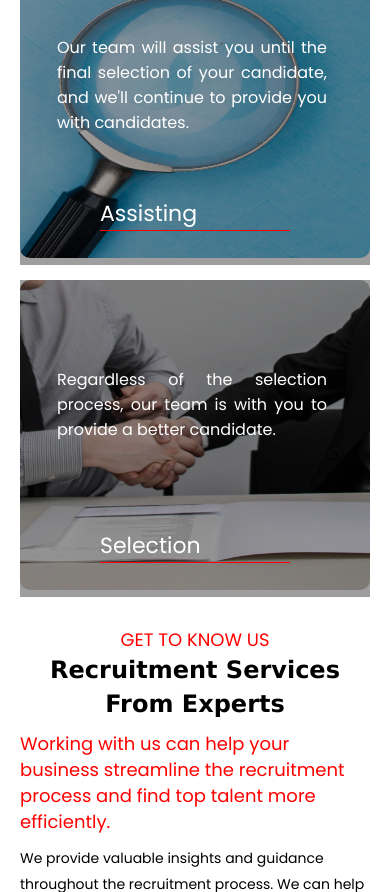
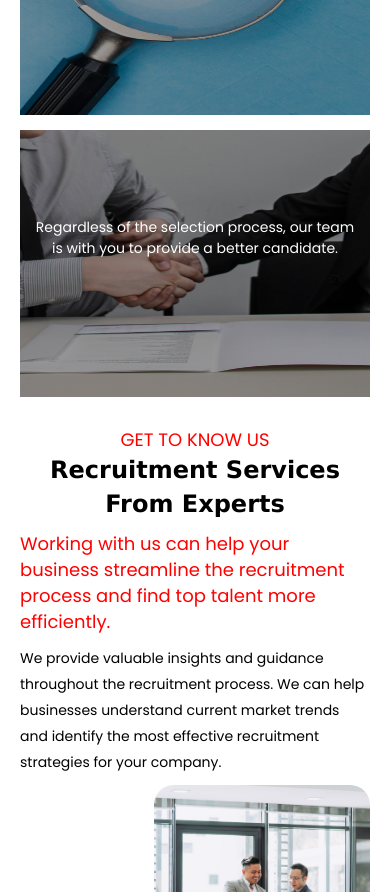
Before and after one commit to prabhattiwarii/hiring-web, a React (Create React App) app: page / in a window 390 px wide. Shown: the part 3580-4472 px from the top of the page. Built offline with nearby package versions, Linux system fonts and the light colour scheme.

Commit message:
changes home

```diff
--- a/src/component/Home.jsx
+++ b/src/component/Home.jsx
@@ -90,11 +90,9 @@ const Home = () => {
                             <div className="im">
                                 <img src={item.img} alt="Logo" />
                             </div>
-                            <div className="word">
-                                <div className='un'>{item.title}</div>
-                                <div className='visibility'>
-                                    {item.text}
-                                </div>
+                            <div className="info">
+                                <div className='text'>{item.text}</div>
+                                <div className='title'>{item.title}</div>
                             </div>
                         </div>
                     ))}
@@ -108,11 +106,13 @@ const Home = () => {
                     <div className='desc'>We provide valuable insights and guidance throughout the recruitment process. We can help businesses understand current market trends and identify the most effective recruitment strategies for your company.</div>
                 </div>
                 <div className='right'>
-                    <div className="im">
-                        <img className='img-1' src='./images/about-1.jpg' alt="Logo" />
-                    </div>
-                    <div className="im1">
-                        <img className='img-2' src='./images/about-2.jpg' alt="Logo" />
+                    <div className="right-banner">
+                        <div className="im">
+                            <img className='img-1' src='./images/about-1.jpg' alt="Logo" />
+                        </div>
+                        <div className="im1">
+                            <img className='img-2' src='./images/about-2.jpg' alt="Logo" />
+                        </div>
                     </div>
                 </div>
             </div>
@@ -124,7 +124,7 @@ const Home = () => {
                 <div className='services-wrap'>
                     {offerData.map((servics) => (
                         <div className='services-item' key={servics.id}>
-                            <img src={servics.img} alt='' />
+                            <div className="service-img"><img src={servics.img} alt='' /></div>
                             <div className="info">
                                 <div className="head">{servics.title}</div>
                                 <div className="head-1">{servics.desc}</div>
--- a/src/component/home.css
+++ b/src/component/home.css
@@ -32,42 +32,45 @@
 
 
 /* recruitment-section */
-.recruitment-section{padding:40px 0;max-width:1200px;margin:0 auto;}
+.recruitment-section{padding:40px 0;max-width:14400px;margin:0 auto;}
 .recruitment-section .heading{text-align:center;margin:0 0 20px;}
 .heading .head1{font-size: 22px;color: red;}
 .heading .head2{font-size: 42px;color: black;font-weight:700;}
 .box-wrap{flex-wrap:wrap;display: flex;column-gap:30px;}
-.box-wrap .box-item{width:calc(25% - 23px);border-radius: 20px;flex-direction: column;row-gap: 30px;display: flex;color: #a03e1e;cursor: pointer;text-align: justify;position: relative;}
-.box-wrap .box-item .layout{position: absolute;top:0;left: 0;bottom: 0;right: 0;background-color:#00000061;}
-.box-wrap .box-item .un{color: white;font-size: 24px;font-weight: 500px;border-bottom: 1px solid red;width: 190px;}
-.box-wrap .visibility{text-align: justify;position: relative;bottom: 266px;font-size: 18px;color:#fff;right: 3px;padding:10px;}
-.visibility:hover{color: red;width: 100%;border-radius: 10px;transition: all 500ms ease;}
-.box-wrap .box-item img{width: 100%;height: 340px;border-radius: 10px;width: 100%;border-radius: 10px;transition: all 500ms ease;}
-.box-item .word{display: flex;flex-direction: column;align-items: center;row-gap: 20px;position: absolute;right: 30px;left: 30px;top: 280px;height:29px;}
-
+.box-wrap .box-item{width:calc(25% - 23px);border-radius: 20px;flex-direction: column;row-gap: 30px;display: flex;color: #a03e1e;cursor: pointer;position: relative;}
+.box-wrap .box-item .layout{position: absolute;top:0;left: 0;bottom: 0;right: 0;background-color:#00000061;z-index: 1;}
+.box-wrap .box-item .im{width:100%;height:360px;position: relative;}
+.box-wrap .box-item .im img{width: 100%;height:100%;transition: all 500ms ease;position: relative;display: flex;background:transparent;}
+.box-item .info{position:absolute;display: flex;flex-direction:column;text-align:center;top:114px;z-index: 1;row-gap:40px;justify-content: center;padding:10px;}
+.box-item .info .text{font-size: 16px;color:#fff;height: 107px;}
+.box-item .info .text:hover{color: red;border-radius: 10px;transition: all 500ms ease;}
+.box-item .info .title{color:#fff;font-size:22px;text-align:left;visibility:hidden;transition: transform 0.3s ease;transform: translateY(161%);border-bottom: 1px solid red;width:170px;}
+.box-wrap .box-item:hover .title{visibility: visible;transform: translateY(0);}
 /* expert-section */
-.expert-section{max-width:1200px;margin:0 auto;column-gap: 40px;justify-content: space-between;display: flex;box-sizing: border-box;padding:40px 0;}
-.expert-section .left{display: flex;flex-direction: column;}
-.expert-section .right{position: relative;flex:0 0 40%;}
-.expert-section .right .im1{position: absolute;top: 400px;right: 119px;}
-.expert-section .right .img-1{width: 500px;height: 650px;border-radius: 20px;}
-.expert-section .right .img-2{width: 450px;height: 300px;border-radius: 20px;transition:.2s all;}
-.expert-section .right .img-2:hover{cursor: pointer;transform: rotate(18deg);box-shadow: 0 0 40px rgba(0, 0, 0, 0.15);}
+.expert-section{max-width:1440px;margin:0 auto;column-gap: 40px;justify-content: space-between;display: flex;box-sizing: border-box;padding:40px 0;}
+.expert-section .left{display: flex;flex-direction: column;flex:1;}
+.expert-section .right{flex:1;}
+.expert-section .right .right-banner{display: flex;height: 450px;position: relative;width: 100%;justify-content: flex-end;}
+.expert-section .right .right-banner .im{height:430px;position: relative;}
+.expert-section .right .right-banner .im .img-1{width:100%;height:100%;border-radius: 20px;}
+.expert-section .right .right-banner .im1{position: absolute;top:229px;right: 184px;width:350px;}
+.expert-section .right .right-banner .img-2{width:100%;height:100%;border-radius: 20px;transition:.2s all;}
+.expert-section .right .right-banner .img-2:hover{cursor: pointer;transform: rotate(18deg);box-shadow: 0 0 40px rgba(0, 0, 0, 0.15);}
 .expert-section .left .title{color: red;font-size: 22px;line-height:26px;}
 .expert-section .left .heading{color: black;font-size: 42px;font-weight: 600;line-height: 50px;}
 .expert-section .left .sub-heading{color: red;font-size: 18px;line-height:26px;margin: 20px 0;}
 .expert-section .left .desc{color: black;font-size: 16px;line-height:26px;width: 85%;}
 
 /* services-offer-section */
-.services-offer-section{padding:80px 0px 40px;box-sizing: border-box;width: 100%;margin: 0px auto;max-width: 1200px;}
-.services-offer-section .servivces-heading{margin:0 0 20px;}
+.services-offer-section{padding:80px 0px 40px;box-sizing: border-box;width: 100%;margin: 0px auto;max-width:1440px;}
+.services-offer-section .servivces-heading{margin:0 0 20px;text-align:center;}
 .services-offer-section .servivces-heading .heading{color: red;font-size:22px;}
 .services-offer-section .servivces-heading .sub-heading{color: black;font-size:42px;font-weight:700;}
 .services-offer-section .services-wrap{display: flex;flex-wrap:wrap;column-gap:30px;}
 .services-item .head{color:skyblue;font-size: 18px;margin-bottom:10px;}
-.services-offer-section .services-wrap .services-item{width:calc(33.33% - 20px);background-color: whitesmoke;padding: 12px;object-fit: contain;border: 1px solid skyblue;border-radius: 10px;cursor: pointer;}
+.services-offer-section .services-wrap .services-item{width:calc(33.33% - 20px);background-color: whitesmoke;padding:25px;border: 1px solid skyblue;border-radius: 10px;cursor: pointer;}
 .services-wrap .services-item:hover{color: red;}
-.services-offer-section .services-wrap .services-item img{width: 100%;height: 300px;border-radius: 10px;}
+.services-offer-section .services-wrap .services-item img{width: 100%;height:100%;border-radius: 10px;}
 .services-item img:hover{transform: rotate(10deg);}
 .services-item .info{display: flex;flex-direction: column;justify-content: center;align-items: center;margin-top:20px;}
 .services-item .info .head-1{font-size: 14px;}
@@ -106,21 +109,18 @@
   .recruitment-section{padding:30px 0;}
   .box-wrap{gap:20px;}
   .box-wrap .box-item{width:calc(33.33% - 14px);}
-  .box-wrap .box-item img{width: 100%;height: 310px;}
-  .box-item .word{row-gap:60px;top: 249px;}
 
   /* expert-section */
   .expert-section{padding:30px 0;}
-  .expert-section .right .im1{position: absolute;top:250px;right: 112px;}
-  .expert-section .right .img-1{width: 430px;height:490px;}
-  .expert-section .right .img-2{width:360px;height:264px;}
+  .expert-section .right .right-banner .im{height:320px;}
+  .expert-section .right .right-banner .im1{top:216px;right:82px;width:308px;}
 
   /* services-offer-section */
   .services-offer-section{padding:30px 0px;}
   .services-offer-section .servivces-heading{margin:0 0 15px;}
   .services-offer-section .services-wrap{display: flex;flex-wrap:wrap;column-gap:20px;}
   .services-item .head{color:skyblue;font-size: 18px;margin-bottom:10px;}
-  .services-offer-section .services-wrap .services-item{width:calc(33.33% - 14px);padding: 12px;object-fit: contain;}
+  .services-offer-section .services-wrap .services-item{width:calc(33.33% - 14px);}
 
 
   /* opportunity-section */
@@ -174,30 +174,29 @@
   .heading .head2{font-size:24px;}
   .box-wrap{gap:20px;}
   .box-wrap .box-item{width:calc(50% - 10px);}
-  .box-wrap .box-item .un{font-size:22px;}
-  .box-wrap .visibility{font-size:16px;}
-  .visibility:hover{color: red;width: 100%;border-radius: 10px;transition: all 500ms ease;}
-  .box-wrap .box-item img{width: 100%;height: 310px;border-radius: 10px;width: 100%;border-radius: 10px;transition: all 500ms ease;}
-  .box-item .word{row-gap:60px;top: 249px;}
+  .box-item .info{top:77px;}
+  .box-item .info .text{font-size:14px;height:80px;}
+  .box-wrap .box-item .im{width: 100%;height: 310px;border-radius: 10px;border-radius: 10px;transition: all 500ms ease;}
 
   /* expert-section */
   .expert-section{padding:15px 0;flex-direction:column;}
-  .expert-section .right{position: relative;flex:0 0 40%;}
-  .expert-section .right .im1{position: absolute;top:166px;right:-5px;}
-  .expert-section .right .img-1{width: 474px;height:401px;}
-  .expert-section .right .img-2{width:360px;height:264px;}
-  .expert-section .right .img-2:hover{cursor: pointer;transform: rotate(18deg);box-shadow: 0 0 40px rgba(0, 0, 0, 0.15);}
   .expert-section .left .title{font-size:18px;text-align:center;}
   .expert-section .left .heading{font-size:36px;line-height:45px;text-align:center;}
   .expert-section .left .sub-heading{font-size: 18px;margin: 10px 0;}
   .expert-section .left .desc{font-size:14px;width:100%;margin-bottom:10px;}
+  .expert-section .right .right-banner{display: flex;height: 467px;position: relative;width: 100%;justify-content: flex-end;}
+  .expert-section .right .right-banner .im{height:430px;}
+  .expert-section .right .right-banner .im .img-1{width:100%;height:100%;border-radius: 20px;}
+  .expert-section .right .right-banner .im1{position: absolute;top:229px;right: 184px;width:350px;}
+  .expert-section .right .right-banner .img-2{width:100%;height:100%;border-radius: 20px;transition:.2s all;}
+
 
   /* services-offer-section */
   .services-offer-section{padding:35px 0px;}
   .services-offer-section .servivces-heading{margin:0 0 15px;}
   .services-offer-section .services-wrap{display: flex;flex-wrap:wrap;gap:20px;}
   .services-item .head{color:skyblue;font-size: 18px;margin-bottom:10px;}
-  .services-offer-section .services-wrap .services-item{width:calc(50% - 10px);padding: 12px;object-fit: contain;}
+  .services-offer-section .services-wrap .services-item{width:calc(50% - 10px);}
   .services-offer-section .servivces-heading{margin:0 0 15px;}
   .services-offer-section .servivces-heading .heading{font-size:18px;}
   .services-offer-section .servivces-heading .sub-heading{font-size:36px;}
@@ -225,24 +224,25 @@
 @media(max-width:576px){
   .services-offer-section .services-wrap .services-item{width:100%;}
   .business-card .card-wrap .card{width:100%;padding:35px 20px;}
-  .box-wrap{gap:15px;}
-  .box-wrap .box-item{width:100%;}
-  .expert-section .right .im1{position: absolute;top:172px;right:-5px;}
-  .expert-section .right .img-1{width:416px;height:356px;}
-  .expert-section .right .img-2{width:313px;height:218px;}
-
+  .expert-section .right .right-banner{height:427px;}
+  .expert-section .right .right-banner .im{height:320px;}
+  .expert-section .right .right-banner .im1{top:216px;right:82px;width:308px;}
     /* contact-us-section */
     .contact-us-section .left{padding:15px;flex-direction:column;align-items:flex-start;justify-content: center;}
     .contact-us-section .left .heading{font-size:16px;}
     .contact-us-section .left .btn-wrap{width:100px;height:45px;font-size:14px;margin-top:15px;}
+
 }
 @media(max-width:479px){
   .content .about{font-size:18px;}
   .content .heading{font-size:24px;line-height:34px;}
   .but .call{font-size:18px;}
-  .expert-section .right .im1{position: absolute;top:80px;right:-5px;}
-  .expert-section .right .img-1{width:265px;height:241px;}
-  .expert-section .right .img-2{width:261px;height:205px;}
+  .box-wrap{gap:15px;}
+  .box-wrap .box-item{width:100%;}
+  .box-wrap .box-item .im{height:267px;transition: all 500ms ease;}
+  .expert-section .right .right-banner{height:300px;}
+  .expert-section .right .right-banner .im{height:270px;}
+  .expert-section .right .right-banner .im1{top: 140px;right: 82px;width: 239px }
   .home-wrap .contact-us-section .right img{width:196px;height:182px;}
   .contact-us-section .left .heading{font-size:14px;}
   .contact-us-section .left .btn-wrap{width:95px;height:35px;}
```
Also changed, not shown: 1 other file (tests, documents, lock files or other folders).
